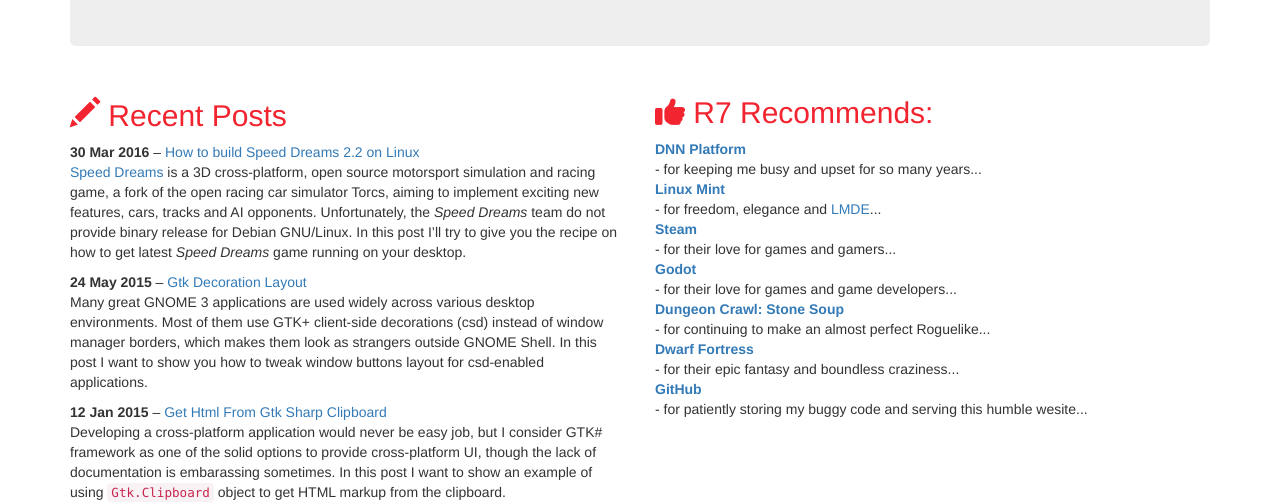
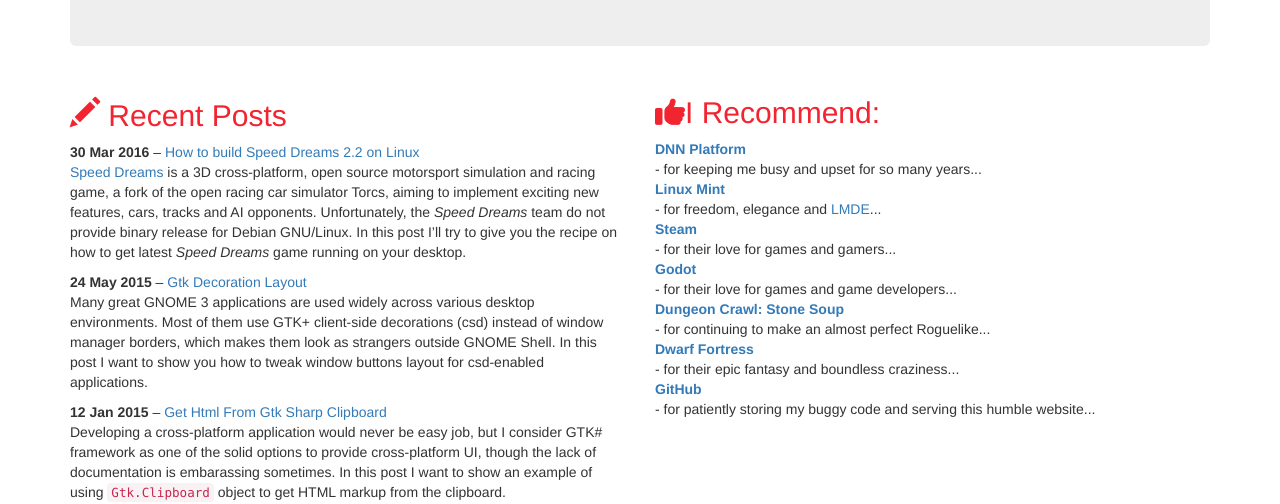
Before and after one commit to roman-yagodin/roman-yagodin.github.io, a Jekyll site: the page built from index.html, in a window 1280 px wide. Shown: the part 422-926 px from the top of the page. Built offline with Jekyll 4.4.1, drawn with Linux system fonts in a browser that asks for light colours; nearby versions of some CDN libraries.

Commit message:
Fix type, make DL more sparse

```diff
--- a/_includes/i_recommend.html
+++ b/_includes/i_recommend.html
@@ -1,4 +1,4 @@
-<h2><span class="fas fa-thumbs-up"></span> R7 Recommends:</h2>
+<h2><span class="fas fa-thumbs-up"></span>I Recommend:</h2>
 <dl>
 	<dt><a href="https://github.com/dnnsoftware/Dnn.Platform/" target="_blank">DNN Platform</a></dt>
 	<dd>- for keeping me busy and upset for so many years...</dd>
@@ -13,5 +13,5 @@
 	<dt><a href="http://www.bay12games.com/dwarves/" target="_blank">Dwarf Fortress</a></dt>
 	<dd>- for their epic fantasy and boundless craziness...</dd>
 	<dt><a href="https://github.com/" target="_blank">GitHub</a></dt>
-	<dd>- for patiently storing my buggy code and serving this humble wesite...</dd>
+	<dd>- for patiently storing my buggy code and serving this humble website...</dd>
 </dl>
--- a/assets/themes/bootstrap-3/css/style.css
+++ b/assets/themes/bootstrap-3/css/style.css
@@ -87,3 +87,7 @@
 #footer {
   margin-top:3em;
 }
+
+dl dd {
+  margin-bottom: 10px
+}
```
